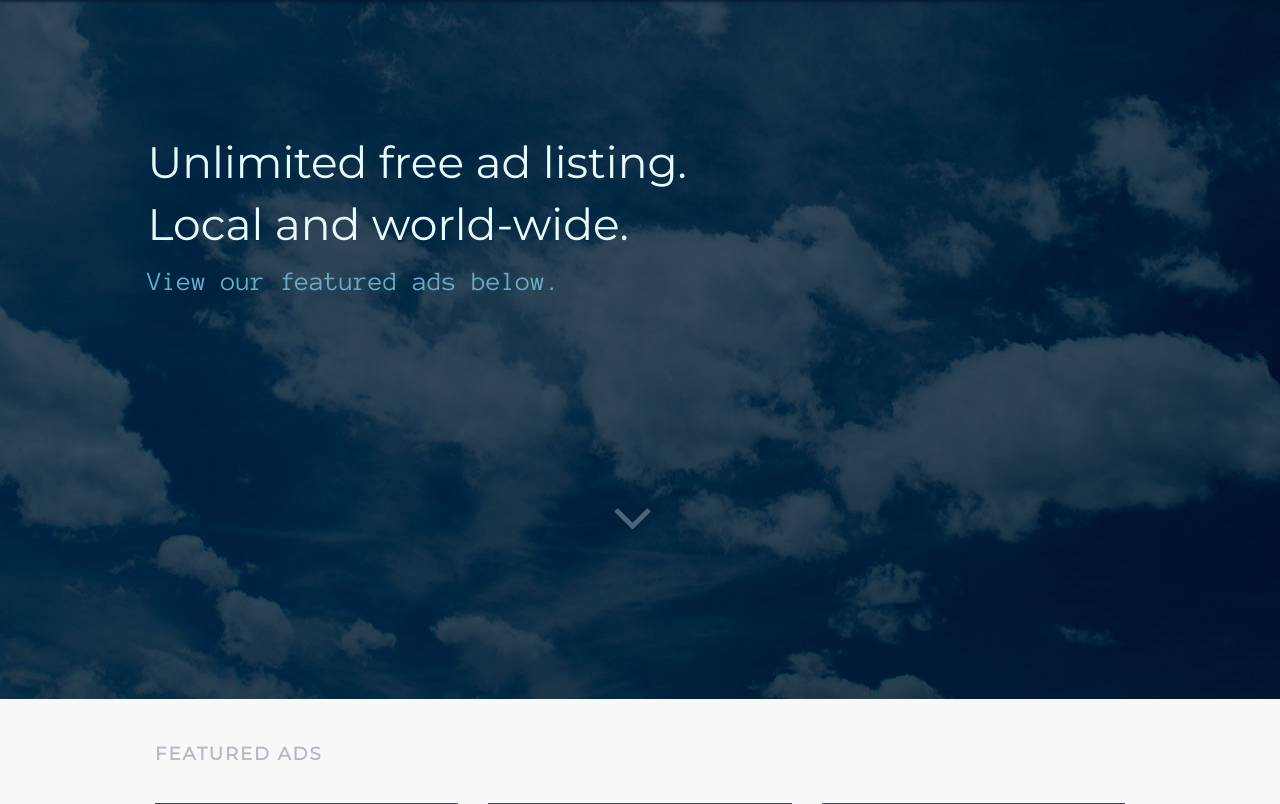
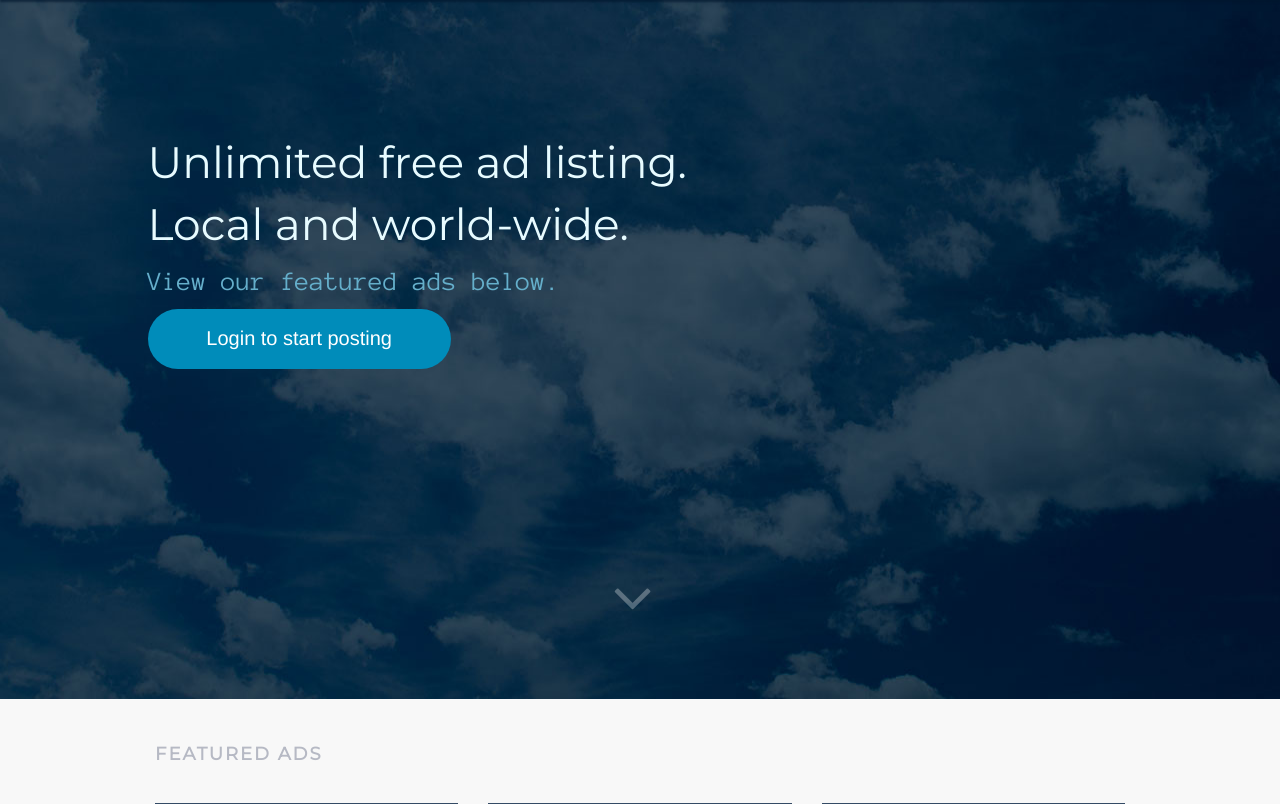
Before and after one commit to Codeup-Adlister-Project/adlister.dev, a PHP site: page / in a window 1280 px wide. Shown: the part 46-850 px from the top of the page. Run offline with PHP 8.4, Linux system fonts and the light colour scheme; some libraries are stand-ins or nearby versions.

Commit message:
added large login button to homepage

```diff
--- a/public/index.php
+++ b/public/index.php
@@ -28,6 +28,13 @@
     </div>
 
     <div class="row">
+        <div class="large-4 medium-5 columns">
+            <a class="large button round hide-for-small" href="auth.login.php">Login to start posting</a>
+            <a class="small button round show-for-small" href="auth.login.php">Login to start posting</a>
+        </div>
+    </div>
+
+    <div class="row">
         <div class="medium-12 columns text-center">
             <p class="arrow"><i class="fa fa-angle-down"></i></p>
         </div>
```
